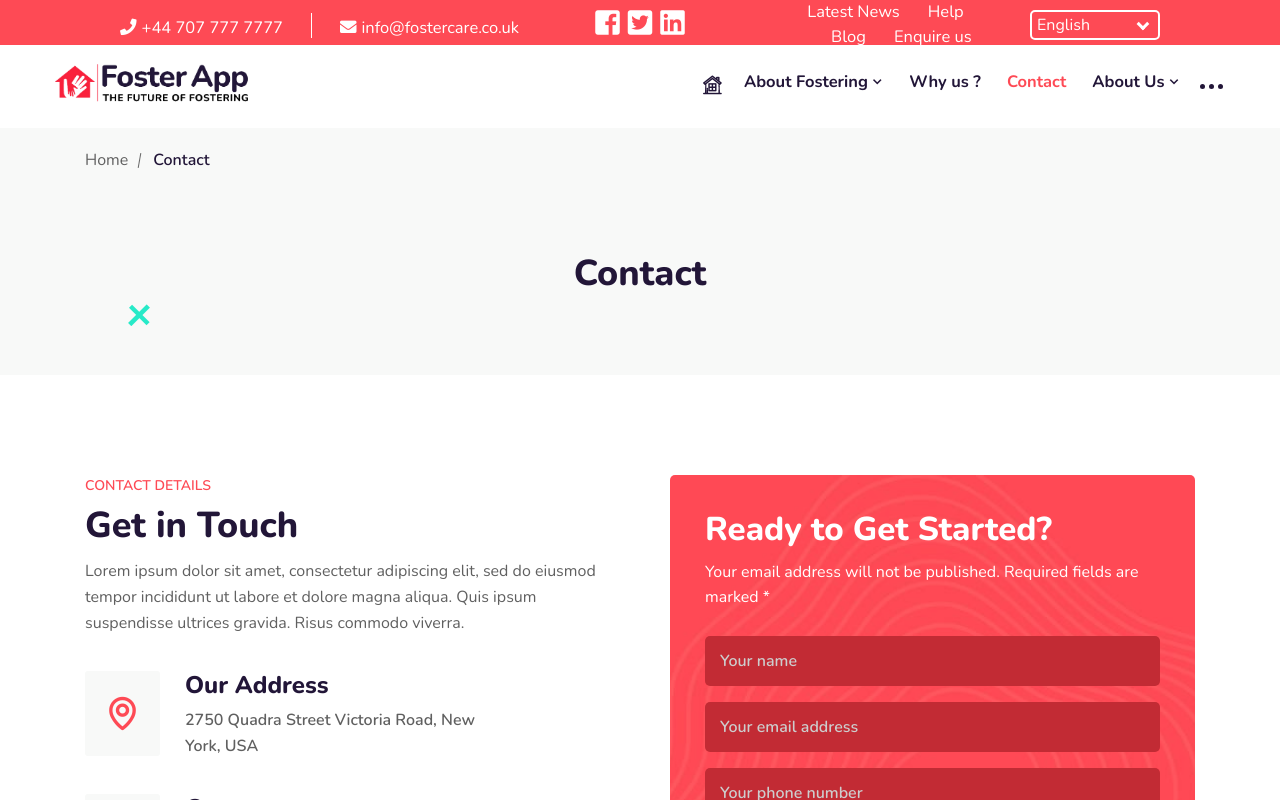
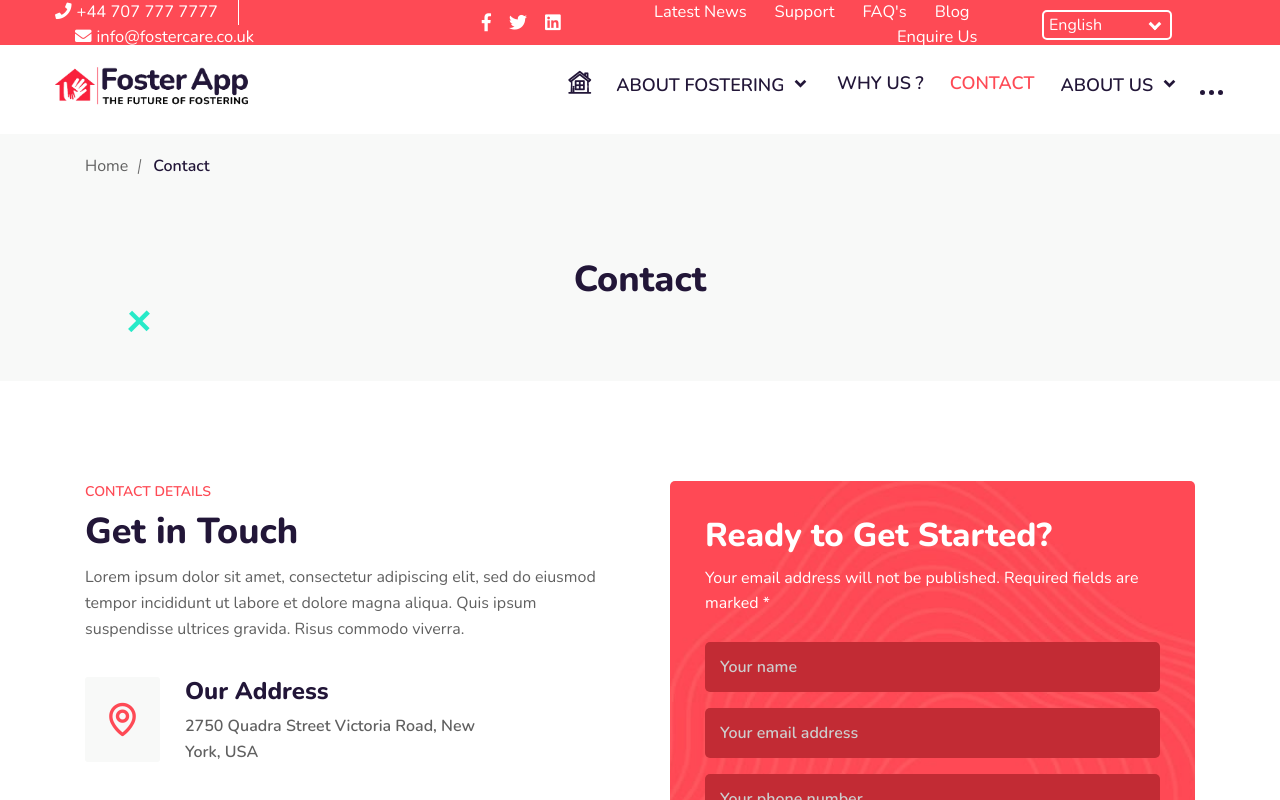
Before and after one commit to SulimanFURC/CareforFostering, an Angular app: page /contact in a window 1280 px wide. Shown: the top 800 px of the page. Built offline with nearby package versions, Linux system fonts and the light colour scheme; a web font is replaced by a local one.

Commit message:
PCF-145 #comment Navbar issues fixed

```diff
--- a/src/app/components/common/navbar/navbar.component.html
+++ b/src/app/components/common/navbar/navbar.component.html
@@ -1,14 +1,11 @@
 <div class="navbar-area">
-    <div class="nav nav-top">
+    <div class="odemy-nav nav nav-top">
         <div class="container-fluid">
             <div class="row">
-                <div class="col-md-5 my-auto">
+                <div class="col-md-4 my-auto">
                     <ul class="list-inline mx-auto companyContact">
                         <li class="list-inline-item">
                             <i class="fas fa-phone"></i>+44 707 777 7777
-                        </li>
-                        <li class="list-inline-item">
-                            <div class="vDivider"></div>
                         </li>
                         <li class="list-inline-item">
                             <i class="fas fa-envelope"></i>info@fostercare.co.uk
@@ -18,22 +15,23 @@
                 <div class="col-md-2 text-center my-auto socialIcons">
                     <ul class="list-inline mx-auto">
                         <li class="list-inline-item">
-                            <a href="#" class="fab fa-facebook-square"></a>
+                            <a href="#" class="fab fa-facebook-f"></a>
                         </li>
                         <li class="list-inline-item">
-                            <a href="#" class="fab fa-twitter-square"></a>
+                            <a href="#" class="fab fa-twitter"></a>
                         </li>
                         <li class="list-inline-item">
                             <a href="#" class="fab fa-linkedin"></a>
                         </li>
                     </ul>
                 </div>
-                <div class="col-md-3 text-right my-auto topMenu">
+                <div class="col-md-4 text-right my-auto topMenu">
                     <ul class="list-inline mx-auto">
                         <li class="list-inline-item"><a routerLink="/latest-news">Latest News</a></li>
-                        <li class="list-inline-item"><a routerLink="/help">Help</a></li>
+                        <li class="list-inline-item"><a routerLink="/help">Support</a></li>
+                        <li class="list-inline-item"><a routerLink="/help">FAQ's</a></li>
                         <li class="list-inline-item"><a routerLink="/blog">Blog</a></li>
-                        <li class="list-inline-item"><a routerLink="/enquire-us">Enquire us</a></li>
+                        <li class="list-inline-item"><a routerLink="/enquire-us">Enquire Us</a></li>
                     </ul>
                 </div>
 
@@ -41,8 +39,8 @@
                     <ul class="list-inline mx-auto">
                         <li class="list-inline-item languageBox">
                             <select name="options">
-                                <option class="en" value="en">
-                                    <img sec="assets/img/flags/en.png" />English
+                                <option class="en" data-imgsrc="assets/img/flags/en.png" value="en">
+                                    English
                                 </option>
                                 <option class="fr" value="fr">French</option>
                                 <option class="nl" value="nl">
@@ -50,6 +48,21 @@
                                 </option>
                             </select>
                         </li>
+                        <li class="list-inline-item currencyBox d-none">
+                            <select>
+                                <option class="gbr" value="gbr">Pound</option>
+                                <option class="dollar" value="dollar">Dollar</option>
+                                <option class="euro" value="euro">EURO</option>
+                            </select>
+                        </li>
+                        <!-- <li class="list-inline-item">
+                            <form class="search">
+                                <div class="search__wrapper">
+                                  <input type="text" name="" placeholder="Search for..." class="search__field">
+                                  <button type="submit" class="fa fa-search search__icon"></button>
+                                </div>
+                              </form>
+                        </li> -->
                     </ul>
                 </div>
             </div>
--- a/src/app/components/common/navbar/navbar.component.scss
+++ b/src/app/components/common/navbar/navbar.component.scss
@@ -1,11 +1,7 @@
-.nav-top .container-fluid {
-    padding-left: 120px;
-    padding-right: 120px;
-  }
   .odemy-nav .navbar .navbar-brand img {
       width: 195px;
   }
-  .nav.nav-top {
+  .odemy-nav.nav.nav-top {
       background: #fe4a55;
       color: #fff !important;
       height: 45px;
@@ -14,20 +10,20 @@
       font-size: 16.5px;
   }
 
-  .nav.nav-top a{
+  .odemy-nav.nav.nav-top a{
     color: #fff !important;
   }
-  .nav.nav-top .topMenu a{
+  .odemy-nav.nav.nav-top .topMenu a{
     padding: 0px 10px;
   }
-  .list-inline {
+  .odemy-nav .list-inline {
       margin-bottom: 0px;
   }
-  .fa, .fas {
+  .odemy-nav .fa, .fas {
       font-weight: 900;
       padding-right: 5px;
   }
-  .fa {
+  .odemy-nav .fa {
       padding: 10px;
       font-size: 18px;
       width: 40px;
@@ -36,25 +32,40 @@
       margin: 5px 2px;
     }
 
-    .fa:hover {
+    .odemy-nav .fa:hover {
         opacity: 0.7;
     }
+    .companyContact li.list-inline-item:nth-child(1) {
+        padding-right: 20px;
+        border-right: 1px solid;
+    }
     .companyContact li.list-inline-item:nth-child(2) {
-        position: relative;
-        top: 5px;
+        padding-left: 20px;
     }
-    .vDivider {
-        margin: 0px 20px;
-        width: 1px !important;
-        height: 25px;
-        background: #fff;
-    }
-  .socialIcons .fab {
-    font-size: 28px;
+    // .odemy-nav .companyContact li.list-inline-item:nth-child(2) {
+    //     position: relative;
+    //     top: 5px;
+    // }
+    // .odemy-nav .vDivider {
+    //     margin: 0px 20px;
+    //     width: 1px !important;
+    //     height: 25px;
+    //     background: #fff;
+    // }
+    .odemy-nav .socialIcons .fab, .odemy-nav .socialIcons .fa {
+    font-size: 18px;
+    padding: 0px 5px;
   }
-  a.navbar-brand {
+  .odemy-nav a.navbar-brand {
     margin-right: 0px;
 }
+.odemy-nav .current-menu-ancestor > a {
+    color: #bc360a;
+    font-style: italic;
+    }
+    li:has(> a.active) {
+        color: #bc360a;
+    }
 
 
 @media only screen and (min-width:1681px) and (max-width:1920px){
@@ -95,8 +106,168 @@
         display: none;
     }
 }
+a.default-btn {
+    text-transform: uppercase;
+}
+.odemy-nav .navbar .navbar-nav .nav-item a {
+    font-size: 18px;
+    font-weight: 600;
+    text-transform: uppercase;
+}
+.odemy-nav .navbar .navbar-nav .nav-item a i {
+    font-size: 22px;
+    position: relative;
+    top: 2px;
+    display: inline-block;
+    margin-left: 0px;
+    margin-right: 0px;
+    font-weight: 900;
+}
+.odemy-nav .navbar .navbar-nav .nav-item .dropdown-menu li a {
+    text-transform: capitalize !important;
+}
+i.flaticon-home {
+    top: -3px !important;
+}
+.odemy-nav.nav.nav-top .topMenu a {
+    text-transform: capitalize;
+}
 
-.nav-top .container-fluid {
-    padding-left: 120px;
-    padding-right: 120px;
+
+
+.search {
+    position: absolute;
+    top: 50%;
+    left: 50%;
+    -webkit-transform: translateX(-50%) translateY(-50%);
+            transform: translateX(-50%) translateY(-50%);
   }
+  .search * {
+    outline: none;
+    box-sizing: border-box;
+  }
+  .search__wrapper {
+    position: relative;
+  }
+  .search__field {
+    width: 50px;
+    height: 50px;
+    color: transparent;
+    font-family: Lato, sans-serif;
+    font-size: 1.35em;
+    padding: 0.35em 50px 0.35em 0;
+    border: 1px solid transparent;
+    border-radius: 0;
+    cursor: pointer;
+    transition: all 0.3s ease-in-out;
+  }
+  .search__field:focus {
+    border-bottom-color: #ccc;
+    width: 50vw;
+    color: #2b2b2b;
+    cursor: default;
+  }
+  .search__field:focus ~ .search__icon {
+    background-color: transparent;
+    cursor: pointer;
+    pointer-events: auto;
+  }
+  .search__icon {
+    position: absolute;
+    top: 0;
+    right: 0;
+    background-color: #e9f1f4;
+    width: 50px;
+    height: 50px;
+    font-size: 1.35em;
+    text-align: center;
+    border-color: transparent;
+    border-radius: 50%;
+    pointer-events: none;
+    display: inline-block;
+    transition: background-color 0.2s ease-in-out;
+  }
+  .search__field::-webkit-input-placeholder {
+    position: relative;
+    top: 0;
+    left: 0;
+    transition-property: top, color;
+    transition-duration: .1s;
+    -webkit-transform: translateZ(0);
+    transform: translateZ(0);
+    -webkit-backface-visibility: hidden;
+    backface-visibility: hidden;
+    -webkit-perspective: 1000;
+    perspective: 1000;
+  }
+  .search__field:-moz-placeholder {
+    position: relative;
+    top: 0;
+    left: 0;
+    transition-property: top, color;
+    transition-duration: .1s;
+    -webkit-transform: translateZ(0);
+    transform: translateZ(0);
+    -webkit-backface-visibility: hidden;
+    backface-visibility: hidden;
+    -webkit-perspective: 1000;
+    perspective: 1000;
+  }
+  .search__field::-moz-placeholder {
+    position: relative;
+    top: 0;
+    left: 0;
+    transition-property: top, color;
+    transition-duration: .1s;
+    -webkit-transform: translateZ(0);
+    transform: translateZ(0);
+    -webkit-backface-visibility: hidden;
+    backface-visibility: hidden;
+    -webkit-perspective: 1000;
+    perspective: 1000;
+  }
+  .search__field:-ms-input-placeholder {
+    position: relative;
+    top: 0;
+    left: 0;
+    transition-property: top, color;
+    transition-duration: .1s;
+    -webkit-transform: translateZ(0);
+    transform: translateZ(0);
+    -webkit-backface-visibility: hidden;
+    backface-visibility: hidden;
+    -webkit-perspective: 1000;
+    perspective: 1000;
+  }
+  .search__field::-webkit-input-placeholder[style*=hidden] {
+    color: #83b0c1;
+    font-size: .65em;
+    font-weight: normal;
+    top: -20px;
+    opacity: 1;
+    visibility: visible !important;
+  }
+  .search__field:-moz-placeholder[style*=hidden] {
+    color: #83b0c1;
+    font-size: .65em;
+    font-weight: normal;
+    top: -20px;
+    opacity: 1;
+    visibility: visible !important;
+  }
+  .search__field::-moz-placeholder[style*=hidden] {
+    color: #83b0c1;
+    font-size: .65em;
+    font-weight: normal;
+    top: -20px;
+    opacity: 1;
+    visibility: visible !important;
+  }
+  .search__field:-ms-input-placeholder[style*=hidden] {
+    color: #83b0c1;
+    font-size: .65em;
+    font-weight: normal;
+    top: -20px;
+    opacity: 1;
+    visibility: visible !important;
+  }
```
